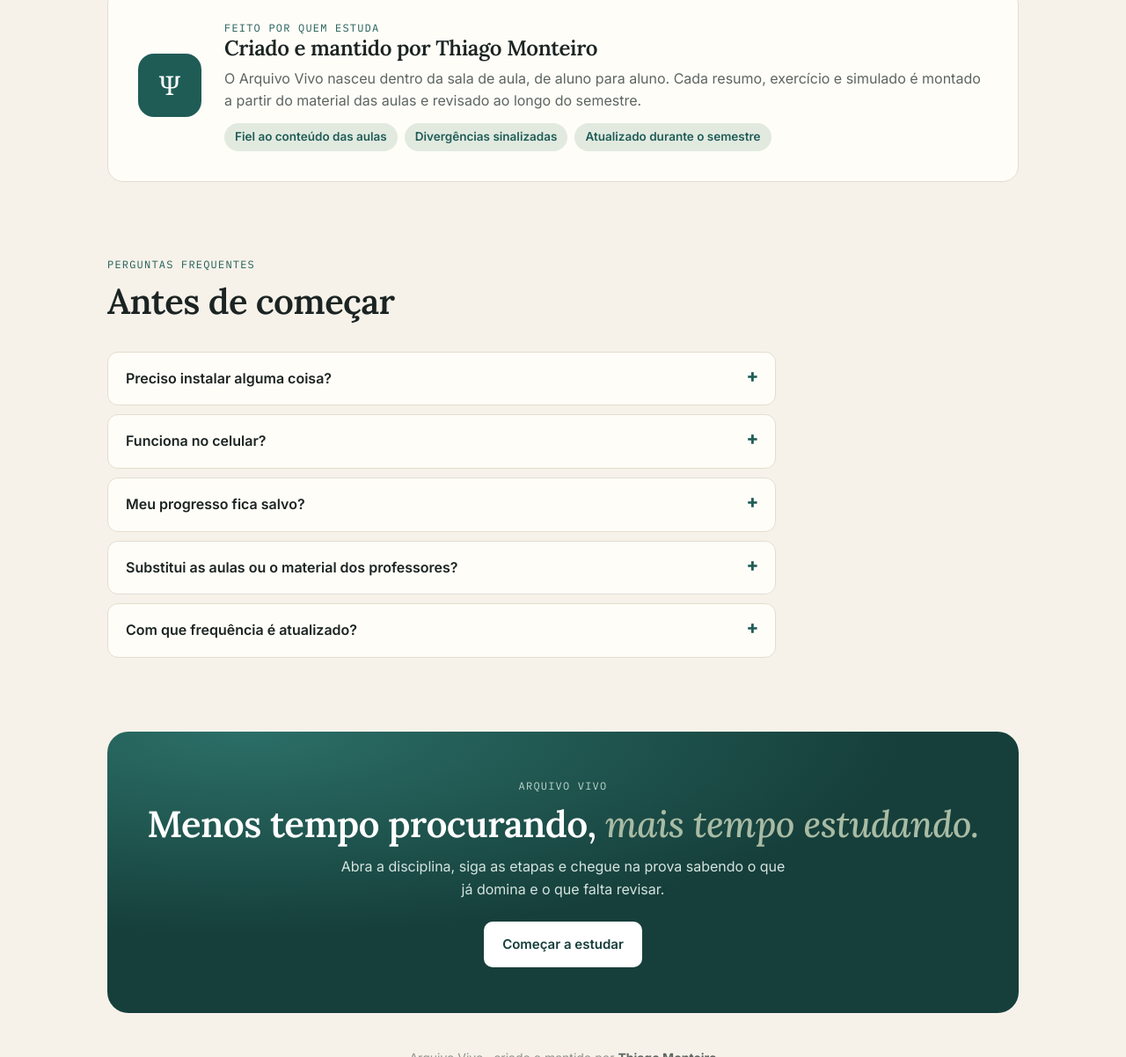
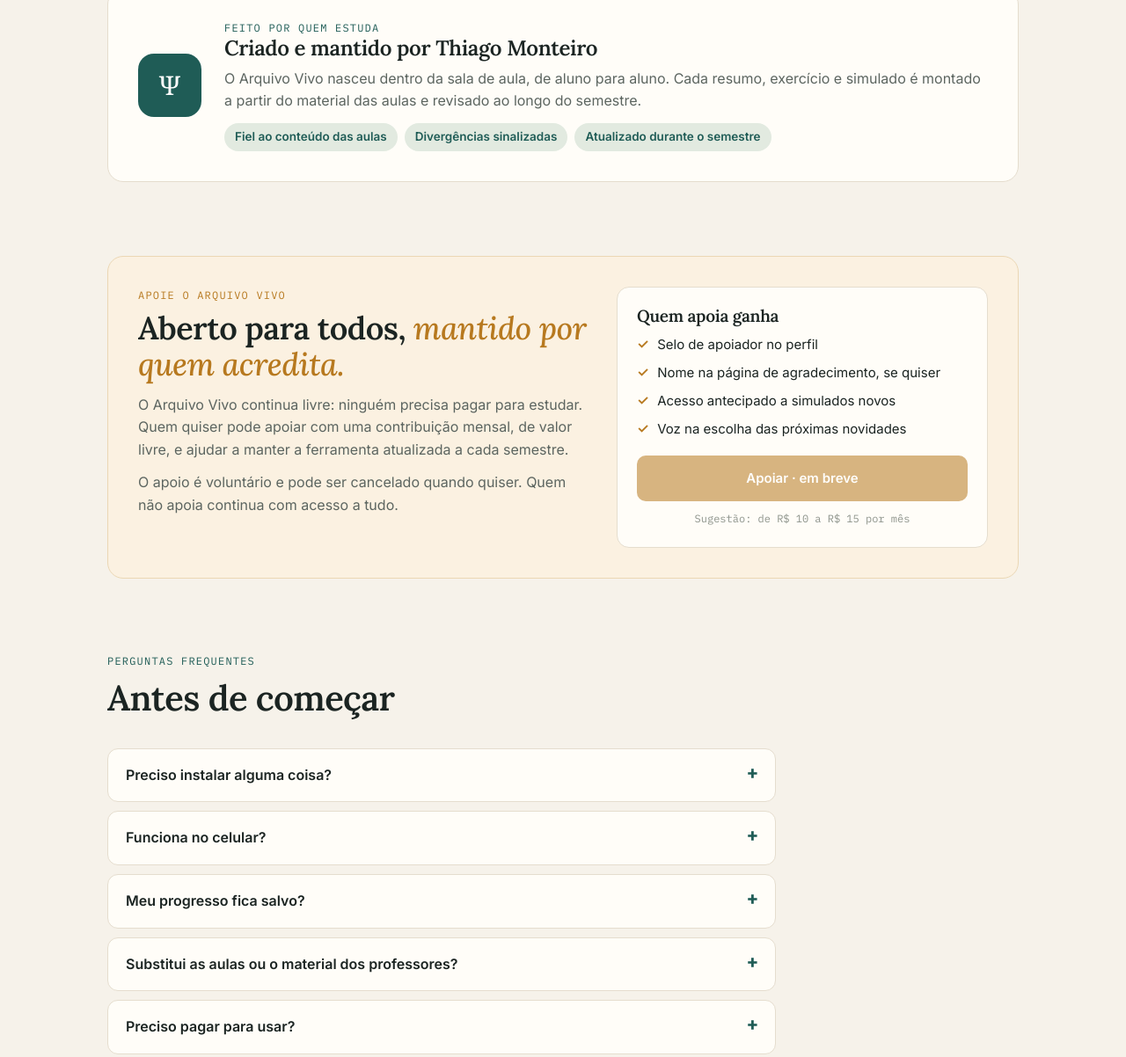
Before and after one commit to academicopsi/Painel-Psicologia, a plain HTML site: page divulgacao/index.html in a window 1280 px wide. Shown: the part 4500-5702 px from the top of the page at 88% size. Drawn offline with Linux system fonts and the light colour scheme.

Commit message:
Divulgação (rascunho): bloco Apoie o Arquivo Vivo, com apoio voluntário e botão ainda desativado; pergunta Preciso pagar para usar?
Co-Authored-By: Claude Opus 5.5 <noreply@anthropic.com>
Claude-Session: https://claude.ai/code/session_01H3c7CgSADxVtunDKFPzSmQ

```diff
--- a/divulgacao/index.html
+++ b/divulgacao/index.html
@@ -126,6 +126,22 @@
   footer{padding:40px 0 48px; color:var(--ink-faint); font-size:14px; text-align:center;}
   footer b{color:var(--ink-soft);}
 
+
+  /* apoio */
+  .apoio{display:grid; grid-template-columns:1.1fr .9fr; gap:28px; align-items:start; background:var(--ochre-soft); border:1px solid #EBD7B4; border-radius:18px; padding:34px;}
+  .apoio h2{font-size:clamp(26px, 3.4vw, 36px); margin:8px 0 12px;}
+  .apoio h2 em{color:var(--ochre);}
+  .apoio .eyebrow{color:var(--ochre);}
+  .apoio p{color:var(--ink-soft); margin:0 0 12px;}
+  .apoio-card{background:var(--paper); border:1px solid var(--rule); border-radius:14px; padding:22px;}
+  .apoio-card h3{font-size:19px; margin-bottom:10px;}
+  .apoio-card ul{list-style:none; padding:0; margin:0 0 18px; display:grid; gap:8px;}
+  .apoio-card li{display:flex; gap:10px; font-size:15px;}
+  .apoio-card li::before{content:"✓"; color:var(--ochre); font-weight:700;}
+  .btn-ochre{background:var(--ochre); color:#fff; width:100%;}
+  .btn[aria-disabled="true"]{opacity:.55; cursor:default;}
+  .apoio-nota{margin-top:10px; font-family:var(--mono); font-size:12px; color:var(--ink-faint); text-align:center;}
+  @media (max-width:860px){ .apoio{grid-template-columns:1fr; padding:26px;} }
   @media (max-width:860px){
     .hero .wrap{grid-template-columns:1fr; padding-top:44px; padding-bottom:48px;}
     .hero .phone{margin-top:8px; width:min(260px, 70vw);}
@@ -278,6 +294,28 @@
     </div>
   </section>
 
+  <section class="block" id="apoie">
+    <div class="apoio">
+      <div>
+        <div class="eyebrow">Apoie o Arquivo Vivo</div>
+        <h2>Aberto para todos, <em>mantido por quem acredita.</em></h2>
+        <p>O Arquivo Vivo continua livre: ninguém precisa pagar para estudar. Quem quiser pode apoiar com uma contribuição mensal, de valor livre, e ajudar a manter a ferramenta atualizada a cada semestre.</p>
+        <p>O apoio é voluntário e pode ser cancelado quando quiser. Quem não apoia continua com acesso a tudo.</p>
+      </div>
+      <div class="apoio-card">
+        <h3>Quem apoia ganha</h3>
+        <ul>
+          <li>Selo de apoiador no perfil</li>
+          <li>Nome na página de agradecimento, se quiser</li>
+          <li>Acesso antecipado a simulados novos</li>
+          <li>Voz na escolha das próximas novidades</li>
+        </ul>
+        <span class="btn btn-ochre" aria-disabled="true">Apoiar · em breve</span>
+        <div class="apoio-nota">Sugestão: de R$ 10 a R$ 15 por mês</div>
+      </div>
+    </div>
+  </section>
+
   <section class="block">
     <div class="sec-head">
       <div class="eyebrow">Perguntas frequentes</div>
@@ -288,6 +326,7 @@
       <details><summary>Funciona no celular?</summary><p>Sim. Foi pensado primeiro para o celular, que é onde a maior parte da turma estuda.</p></details>
       <details><summary>Meu progresso fica salvo?</summary><p>Sim, no próprio aparelho: simulados feitos, resumos estudados e questões para revisar continuam lá quando você volta.</p></details>
       <details><summary>Substitui as aulas ou o material dos professores?</summary><p>Não. O Arquivo Vivo é uma ferramenta de apoio. O conteúdo das aulas sempre prevalece como referência final.</p></details>
+      <details><summary>Preciso pagar para usar?</summary><p>Não. Todo o conteúdo é aberto. O apoio é opcional, para quem quiser ajudar a manter o Arquivo Vivo.</p></details>
       <details><summary>Com que frequência é atualizado?</summary><p>Durante todo o semestre. Novos resumos, questões e prazos entram conforme as aulas avançam, e as novidades aparecem na página inicial.</p></details>
     </div>
   </section>
```
